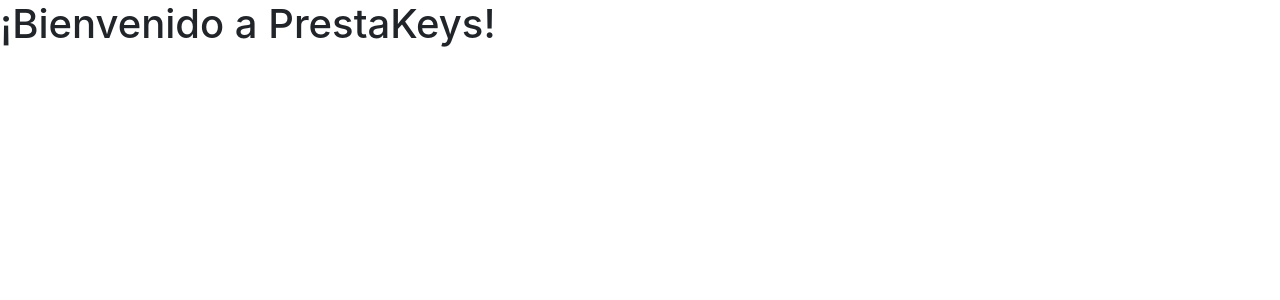
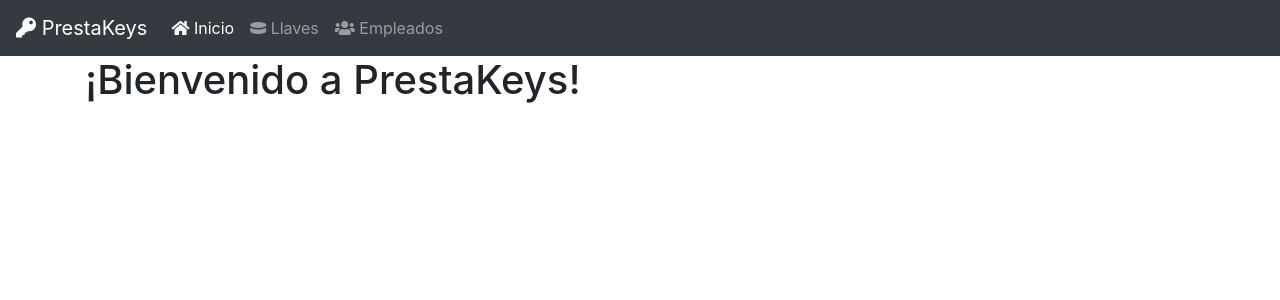
Before and after one commit to iesoretania-dic/prestakeys, a Symfony app: template templates/principal/bienvenida.html.twig in a window 1280 px wide. Shown: the top 300 px of the page. Run offline with Twig, Linux system fonts and the light colour scheme; the template is opened without the code that fills it, so the values that code supplies are empty; some libraries are stand-ins or nearby versions.

Commit message:
Añadida barra de navegación superior temporal

```diff
--- /dev/null
+++ b/templates/layout.html.twig
@@ -0,0 +1,26 @@
+{% extends 'base.html.twig' %}
+
+{% block body %}
+    <nav class="navbar navbar-expand-lg navbar-dark bg-dark">
+        <a class="navbar-brand" href="#"><i class="fa fa-key"></i> PrestaKeys</a>
+        <button class="navbar-toggler" type="button" data-toggle="collapse" data-target="#navbarColor01" aria-controls="navbarColor01" aria-expanded="false" aria-label="Toggle navigation">
+            <span class="navbar-toggler-icon"></span>
+        </button>
+        <div class="collapse navbar-collapse" id="navbarColor01">
+            <ul class="navbar-nav mr-auto">
+                <li class="nav-item active">
+                    <a class="nav-link" href="#"><i class="fa fa-home"></i> Inicio <span class="sr-only">(current)</span></a>
+                </li>
+                <li class="nav-item">
+                    <a class="nav-link" href="#"><i class="fa fa-hockey-puck"></i> Llaves</a>
+                </li>
+                <li class="nav-item">
+                    <a class="nav-link" href="#"><i class="fa fa-users"></i> Empleados</a>
+                </li>
+            </ul>
+        </div>
+    </nav>
+    <div class="container">
+        {% block content %}{% endblock %}
+    </div>
+{% endblock %}
--- a/templates/principal/bienvenida.html.twig
+++ b/templates/principal/bienvenida.html.twig
@@ -1,5 +1,5 @@
-{% extends 'base.html.twig' %}
+{% extends 'layout.html.twig' %}
 
-{% block body %}
+{% block content %}
     <h1>¡Bienvenido a PrestaKeys!</h1>
 {% endblock %}
```
